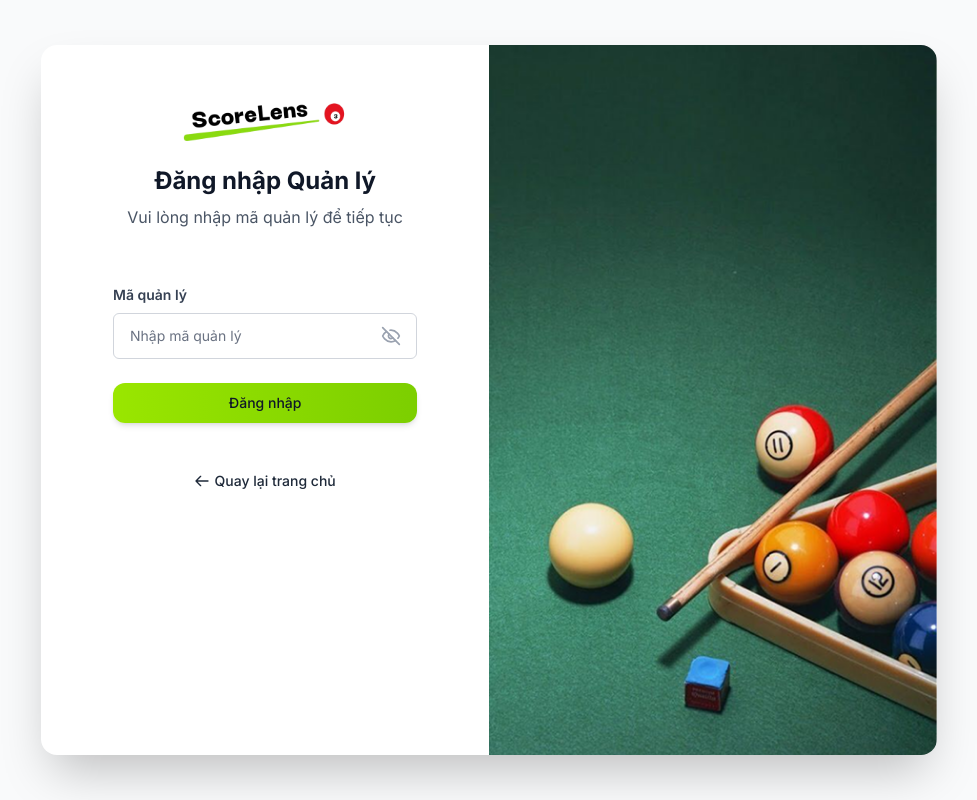
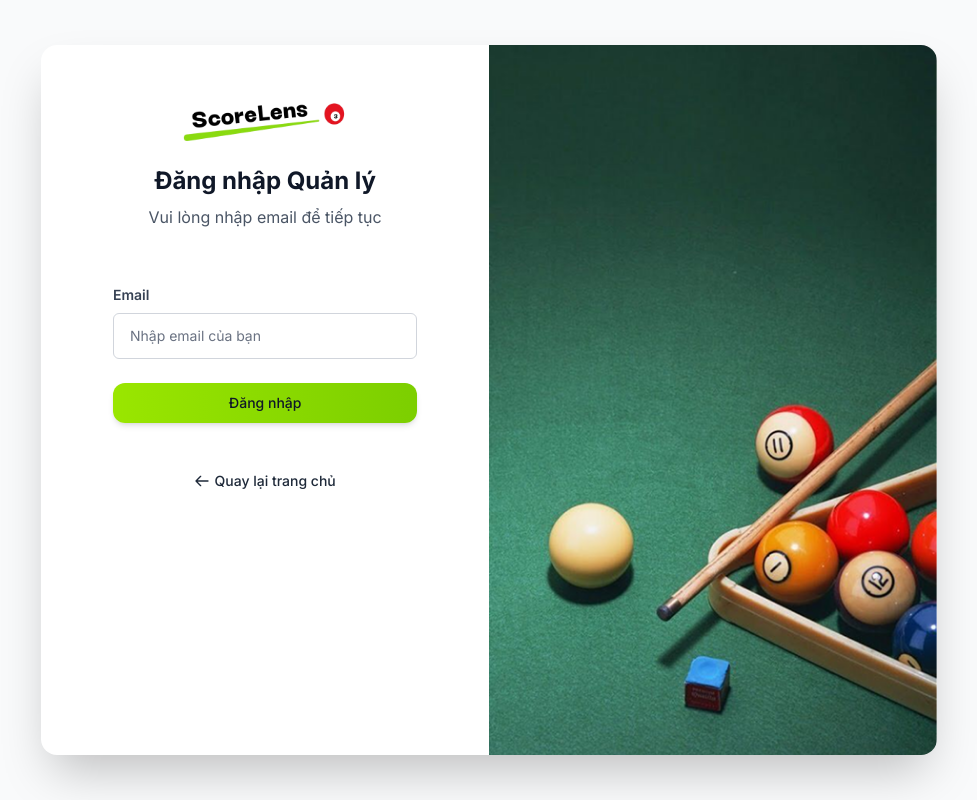
Before and after one commit to trunghoan203/ScoreLens-Frontend, a Next.js app: page /manager/login in a window 1280 px wide. Shown: the whole page, without its empty margins (151-1128 px from the left). Built offline with nearby package versions, Linux system fonts and the light colour scheme.

Commit message:
sua-login-manager

```diff
--- a/src/app/manager/login/page.tsx
+++ b/src/app/manager/login/page.tsx
@@ -2,21 +2,21 @@
 
 import React, { useState } from 'react';
 import { Button } from '@/components/ui/button';
-import { PasswordInput } from '@/components/ui/PasswordInput';
+import { Input } from '@/components/ui/input';
 import { AuthLayout } from '@/components/shared/AuthLayout';
 import Link from 'next/link';
 import toast from 'react-hot-toast';
 import { managerService } from '@/lib/managerService';
 
 export default function ManagerLoginPage() {
-  const [citizenCode, setcitizenCode] = useState('');
-  const [errors, setErrors] = useState<{ citizenCode?: string; general?: string }>({});
+  const [email, setemail] = useState('');
+  const [errors, setErrors] = useState<{ email?: string; general?: string }>({});
   const [isLoading, setIsLoading] = useState(false);
 
   const validateForm = () => {
     const newErrors: typeof errors = {};
-    if (!citizenCode) {
-      newErrors.citizenCode = 'Mã quản lý là bắt buộc';
+    if (!email) {
+      newErrors.email = 'Mã quản lý là bắt buộc';
     }
     setErrors(newErrors);
     return Object.keys(newErrors).length === 0;
@@ -30,11 +30,12 @@ export default function ManagerLoginPage() {
     setErrors({});
 
     try {
-      await managerService.login(citizenCode);
+      await managerService.login(email);
+      window.location.href = `/manager/verification?email=${encodeURIComponent(email)}`;
       toast.success('Mã xác thực đã được gửi!');
-      window.location.href = `/manager/verification?citizenCode=${encodeURIComponent(citizenCode)}`;
-    } catch (error: any) {
-      toast.error(error.message || 'Đã xảy ra lỗi. Vui lòng thử lại.');
+    } catch (error) {
+      const err = error as { message?: string };
+      toast.error(err.message || 'Đã xảy ra lỗi. Vui lòng thử lại.');
     } finally {
       setIsLoading(false);
     }
@@ -43,29 +44,29 @@ export default function ManagerLoginPage() {
   return (
     <AuthLayout
       title="Đăng nhập Quản lý"
-      description="Vui lòng nhập mã quản lý để tiếp tục"
+      description="Vui lòng nhập email để tiếp tục"
     >
 
 
       <form onSubmit={handleSubmit} className="space-y-6 p-4 md:p-6 overflow-hidden">
         <div>
-          <label htmlFor="citizenCode" className="block text-sm font-semibold text-gray-700 mb-2">
-            Mã quản lý
+          <label htmlFor="email" className="block text-sm font-semibold text-gray-700 mb-2">
+            Email
           </label>
-          <PasswordInput
-            id="citizenCode"
-            name="citizenCode"
-            value={citizenCode}
-            onChange={(e) => setcitizenCode(e.target.value)}
+          <Input
+            id="email"
+            name="email"
+            value={email}
+            onChange={(e) => setemail(e.target.value)}
             className={`w-full px-4 py-3 border rounded-lg focus:ring-2 focus:ring-lime-400 focus:border-transparent transition-all ${
-              errors.citizenCode ? 'border-red-500' : 'border-gray-300'
+              errors.email ? 'border-red-500' : 'border-gray-300'
             }`}
-            placeholder="Nhập mã quản lý"
+            placeholder="Nhập email của bạn"
             required
             disabled={isLoading}
           />
-          {errors.citizenCode && (
-            <p className="text-red-500 text-sm mt-1">{errors.citizenCode}</p>
+          {errors.email && (
+            <p className="text-red-500 text-sm mt-1">{errors.email}</p>
           )}
         </div>
 
--- a/src/app/manager/verification/page.tsx
+++ b/src/app/manager/verification/page.tsx
@@ -1,7 +1,7 @@
 'use client';
 
 import React, { useState, useRef, useEffect, Suspense } from 'react';
-import { useSearchParams, useRouter } from 'next/navigation';
+import { useSearchParams } from 'next/navigation';
 import { Button } from '@/components/ui/button';
 import { AuthLayout } from '@/components/shared/AuthLayout';
 import Link from 'next/link';
@@ -19,8 +19,8 @@ export default function ManagerVerificationPage() {
 
 function ManagerVerificationPageInner() {
   const searchParams = useSearchParams();
-  const router = useRouter();
-  const citizenCode = searchParams?.get('citizenCode') || '';
+  // const router = useRouter(); // Xóa nếu không dùng
+  const email = searchParams?.get('email') || '';
 
   const [otp, setOtp] = useState(['', '', '', '', '', '']);
   const [isLoading, setIsLoading] = useState(false);
@@ -88,14 +88,15 @@ function ManagerVerificationPageInner() {
     }
     setIsLoading(true);
     try {
-      const data: any = await managerService.verifyLogin(citizenCode, otpString);
-      if (data && data.accessToken) {
+      const data = await managerService.verifyLogin(email, otpString);
+      if (data && typeof data === 'object' && 'accessToken' in data && typeof data.accessToken === 'string') {
         localStorage.setItem('managerAccessToken', data.accessToken);
       }
       toast.success('Xác thực thành công!');
       window.location.href = `/manager/dashboard`;
-    } catch (error: any) {
-      toast.error(error.message || 'Xác thực thất bại. Vui lòng thử lại.');
+    } catch (error) {
+      const err = error as { message?: string };
+      toast.error(err.message || 'Xác thực thất bại. Vui lòng thử lại.');
     } finally {
       setIsLoading(false);
     }
@@ -105,12 +106,13 @@ function ManagerVerificationPageInner() {
     if (!canResend) return;
     setIsLoading(true);
     try {
-      await managerService.resendLoginCode(citizenCode);
+      await managerService.resendLoginCode(email);
       toast.success('Mã xác thực đã được gửi lại!');
       setResendTimer(60);
       setCanResend(false);
-    } catch (error: any) {
-      toast.error(error.message || 'Gửi lại mã thất bại.');
+    } catch (error) {
+      const err = error as { message?: string };
+      toast.error(err.message || 'Gửi lại mã thất bại.');
     } finally {
       setIsLoading(false);
     }
@@ -121,7 +123,7 @@ function ManagerVerificationPageInner() {
   return (
     <AuthLayout
       title="Xác minh mã quản lý"
-      description={`Chúng tôi đã gửi mã xác minh đến ${citizenCode}`}
+      description={`Chúng tôi đã gửi mã xác minh đến ${email}`}
     >
       <form onSubmit={handleSubmit} className="space-y-6">
         <div>
--- a/src/components/manager/SidebarManager.tsx
+++ b/src/components/manager/SidebarManager.tsx
@@ -4,7 +4,6 @@ import { usePathname, useRouter } from 'next/navigation';
 import React, { useState } from 'react';
 import { ConfirmPopup } from '@/components/ui/ConfirmPopup';
 import { Button } from '@/components/ui/button';
-import { managerService } from '@/lib/managerService';
 import toast from 'react-hot-toast';
 import axios from '@/lib/axios';
 
--- a/src/lib/managerService.ts
+++ b/src/lib/managerService.ts
@@ -1,18 +1,18 @@
 import axios from './axios';
 
 class ManagerService {
-  async login(citizenCode: string) {
+  async login(email: string) {
     try {
-      const res = await axios.post('/manager/login', { citizenCode });
+      const res = await axios.post('/manager/login', { email });
       return res.data;
     } catch (error) {
       throw this.handleError(error);
     }
   }
 
-  async verifyLogin(citizenCode: string, activationCode: string) {
+  async verifyLogin(email: string, activationCode: string) {
     try {
-      const res = await axios.post('/manager/login/verify', { citizenCode, activationCode });
+      const res = await axios.post('/manager/login/verify', { email, activationCode });
       return res.data;
     } catch (error) {
       throw this.handleError(error);
@@ -28,9 +28,9 @@ class ManagerService {
     }
   }
 
-  async resendLoginCode(citizenCode: string) {
+  async resendLoginCode(email: string) {
     try {
-      const res = await axios.post('/manager/resend-login-code', { citizenCode });
+      const res = await axios.post('/manager/resend-login-code', { email });
       return res.data;
     } catch (error) {
       throw this.handleError(error);
```
